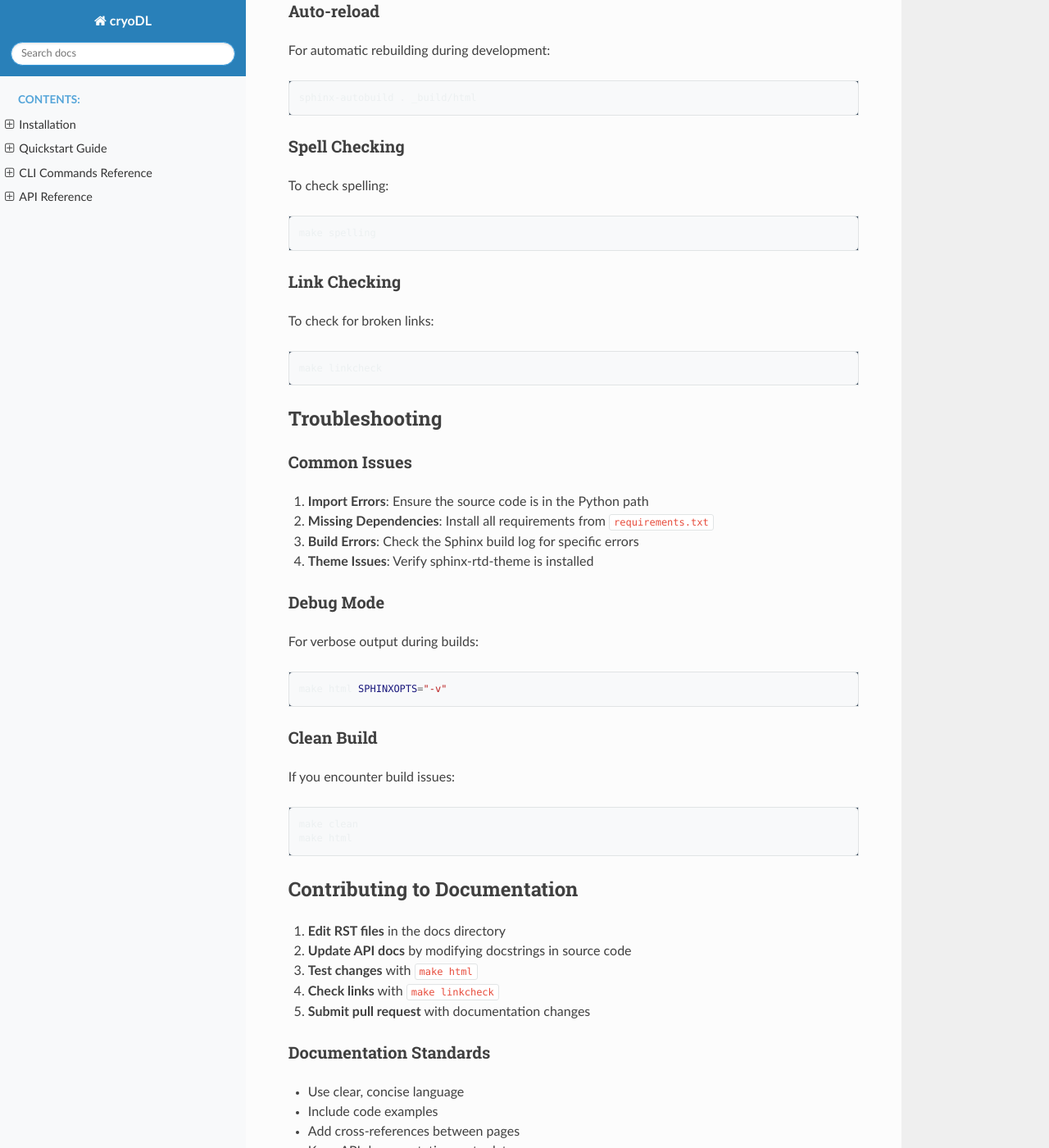
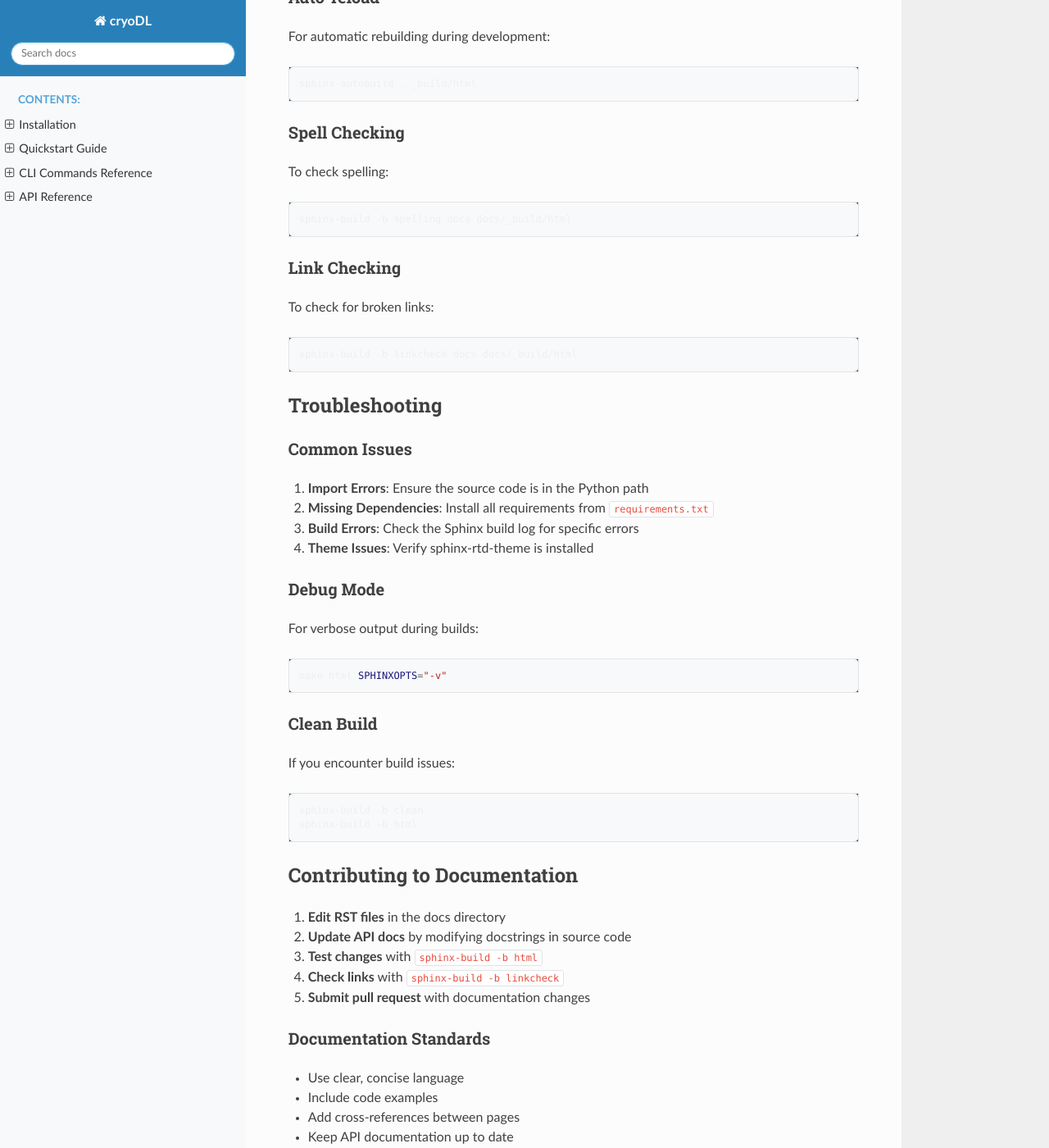
Before and after one commit to ndlevinzon/cryoDL, a Sphinx documentation site: the page built from docs/README.md, in a window 1280 px wide and 1400 px high, scrolled down 3613 px. Shown: the whole window at 82% size. Built offline with Sphinx 7.4.7 and the Read the Docs theme 3.1.0, drawn with Linux system fonts in a browser that asks for light colours; pages that are not in the unit, such as notebooks, are missing from menus; some of the changed text lies outside the part shown.

Commit message:
Update README.md

````diff
--- a/docs/README.md
+++ b/docs/README.md
@@ -13,13 +13,12 @@
 
 2. **Build HTML documentation:**
    ```bash
-   cd docs
-   make html
+   sphinx-build -b html docs docs/_build/html
    ```
 
 3. **View documentation:**
    ```bash
-   make serve
+   sphinx-build -b serve docs docs/_build/serve
    ```
    Then open http://localhost:8000 in your browser.
 
@@ -29,7 +28,7 @@
 
 ```bash
 cd docs
-make full
+sphinx-build -b full docs docs/_build/html
 ```
 
 This will:
@@ -64,15 +63,15 @@
 
 ## Available Make Targets
 
-- `make html` - Build HTML documentation
-- `make pdf` - Build PDF documentation
-- `make all` - Build all documentation formats
-- `make clean` - Clean build directory
-- `make serve` - Serve documentation locally
-- `make linkcheck` - Check for broken links
-- `make spelling` - Run spell check
-- `make api` - Update API documentation
-- `make full` - Complete build process
+- `html` - Build HTML documentation
+- `pdf` - Build PDF documentation
+- `all` - Build all documentation formats
+- `clean` - Clean build directory
+- `serve` - Serve documentation locally
+- `linkcheck` - Check for broken links
+- `spelling` - Run spell check
+- `api` - Update API documentation
+- `full` - Complete build process
 
 ## Configuration
 
@@ -95,7 +94,7 @@
 
 ```bash
 cd docs
-make api
+sphinx-build -b api docs docs/_build/html
 ```
 
 ## Customization
@@ -166,7 +165,7 @@
 To check spelling:
 
 ```bash
-make spelling
+sphinx-build -b spelling docs docs/_build/html
 ```
 
 ### Link Checking
@@ -174,7 +173,7 @@
 To check for broken links:
 
 ```bash
-make linkcheck
+sphinx-build -b linkcheck docs docs/_build/html
 ```
 
 ## Troubleshooting
@@ -199,16 +198,16 @@
 If you encounter build issues:
 
 ```bash
-make clean
-make html
+sphinx-build -b clean
+sphinx-build -b html
 ```
 
 ## Contributing to Documentation
 
 1. **Edit RST files** in the docs directory
 2. **Update API docs** by modifying docstrings in source code
-3. **Test changes** with `make html`
-4. **Check links** with `make linkcheck`
+3. **Test changes** with `sphinx-build -b html`
+4. **Check links** with `sphinx-build -b linkcheck`
 5. **Submit pull request** with documentation changes
 
 ### Documentation Standards
@@ -225,7 +224,7 @@
 
 To deploy to GitHub Pages:
 
-1. Build documentation: `make html`
+1. Build documentation: `sphinx-build -b html`
 2. Copy `_build/html/` contents to `docs/` branch
 3. Configure GitHub Pages to serve from `docs/` branch
 
@@ -239,7 +238,7 @@
 
 For manual deployment to any web server:
 
-1. Build documentation: `make html`
+1. Build documentation: `sphinx-build -b html`
 2. Upload `_build/html/` contents to web server
 3. Configure web server to serve static files
 
````
